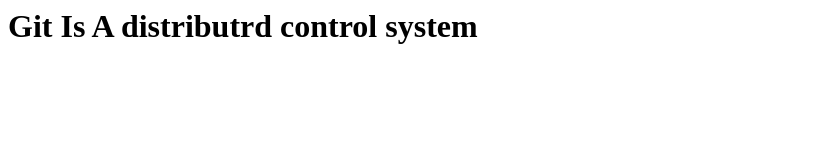
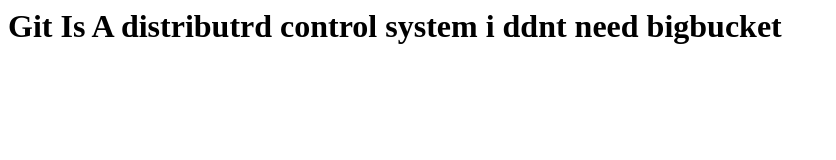
Before and after one commit to shreekanthh/git-test, a plain HTML site: page index.html in a window 1280 px wide. Shown: the whole page, without its empty margins (0-836 px from the left). Drawn offline with Linux system fonts and the light colour scheme.

Commit message:
Update index.html

```diff
--- a/index.html
+++ b/index.html
@@ -1,5 +1,6 @@
 <html>
     <h1>
         Git Is A distributrd control system
+        i ddnt need bigbucket
     </h1>
 </html>
```
